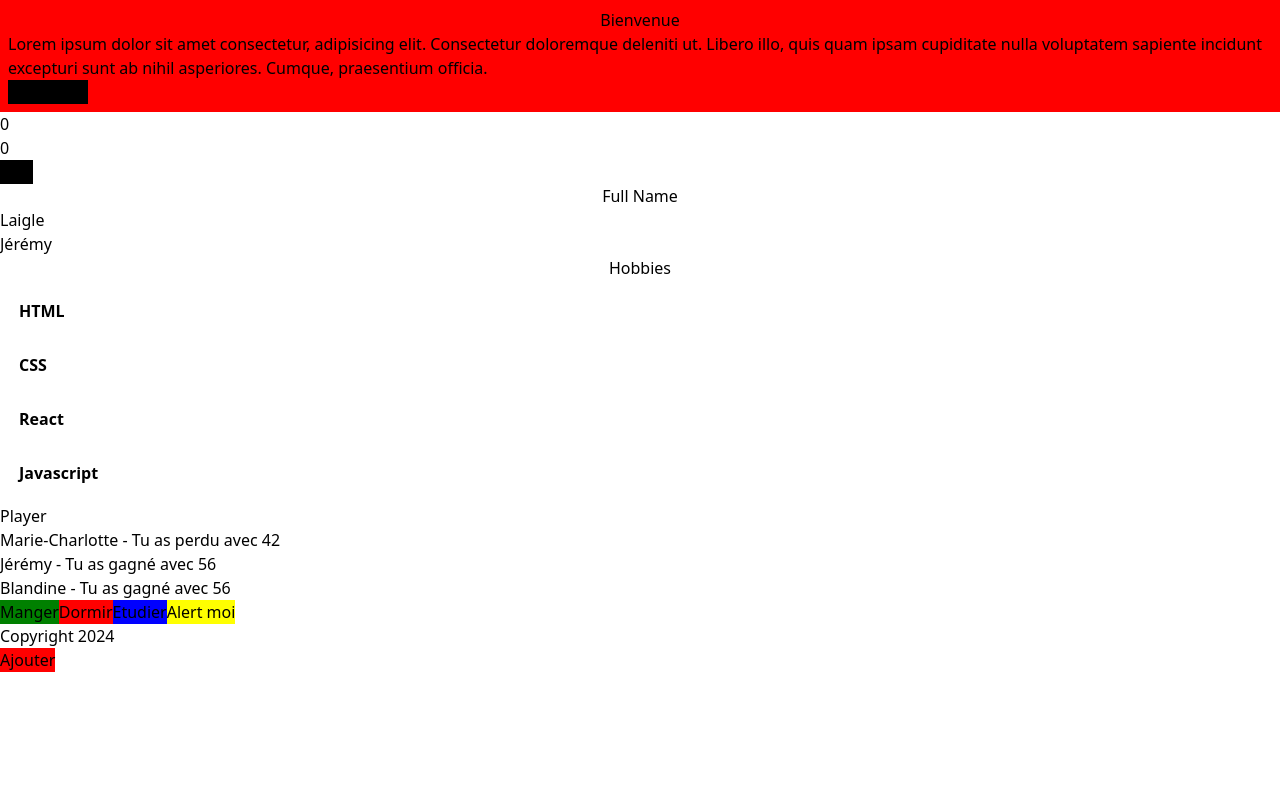
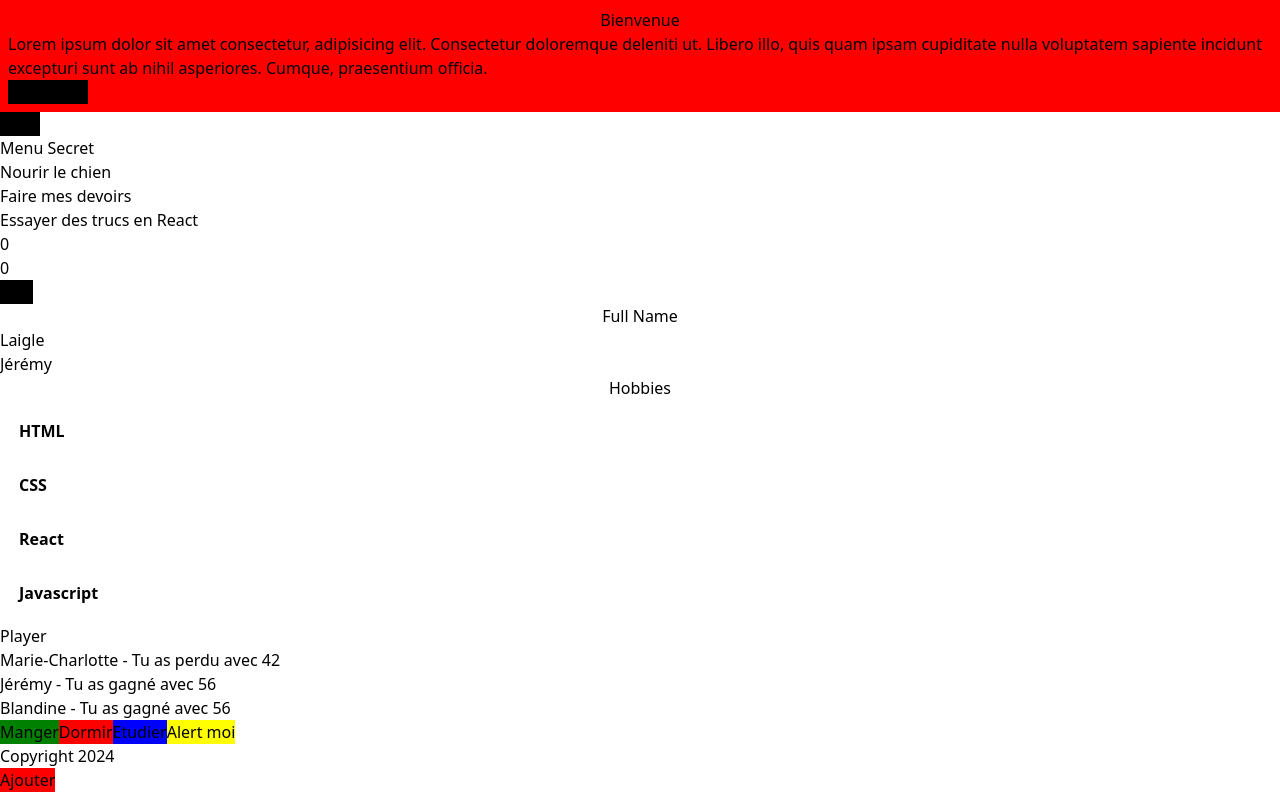
Before and after one commit to LaigleJ/introduction-react, a React (Vite) app in the folder introduction-react/: page / in a window 1280 px wide. Built offline with nearby package versions, Linux system fonts and the light colour scheme.

Commit message:
add MenuSecret

```diff
--- a/introduction-react/src/App.jsx
+++ b/introduction-react/src/App.jsx
@@ -4,6 +4,7 @@ import { Footer } from "./component/containers/footer/Footer";
 import { User } from "./component/containers/users/user";
 import { Routine } from "./component/containers/routine/Routine";
 import Compteur from "./component/containers/compteur/compteur";
+import { Menu } from "./component/containers/menu/Menu";
 
 function App() {
   const user = {
@@ -23,6 +24,7 @@ function App() {
     <>
       <div className="flex flex-col items-center justify-center gap-4 p-11">
         <Header />
+        <Menu />
         <Compteur />
         <User utilisateur={user} />
         <Routine />
--- /dev/null
+++ b/introduction-react/src/component/containers/menu/Menu.jsx
@@ -0,0 +1,24 @@
+import Button from "../UI/button/Button";
+import { useState } from "react";
+
+export function Menu() {
+  const [isVisible, setIsVisible] = useState(false);
+
+  function toggleMenu() {
+    setIsVisible(!isVisible);
+  }
+  return (
+    <>
+      <Button gereclique={toggleMenu}>{isVisible ? "hide" : "show"}</Button>
+
+      <section className= { isVisible ? "visible" : "hidden" }>
+      <h3>Menu Secret</h3>
+      <ol>
+        <li>Nourir le chien</li>
+        <li>Faire mes devoirs</li>
+        <li>Essayer des trucs en React</li>
+      </ol>
+      </section>
+    </>
+  );
+}
```
